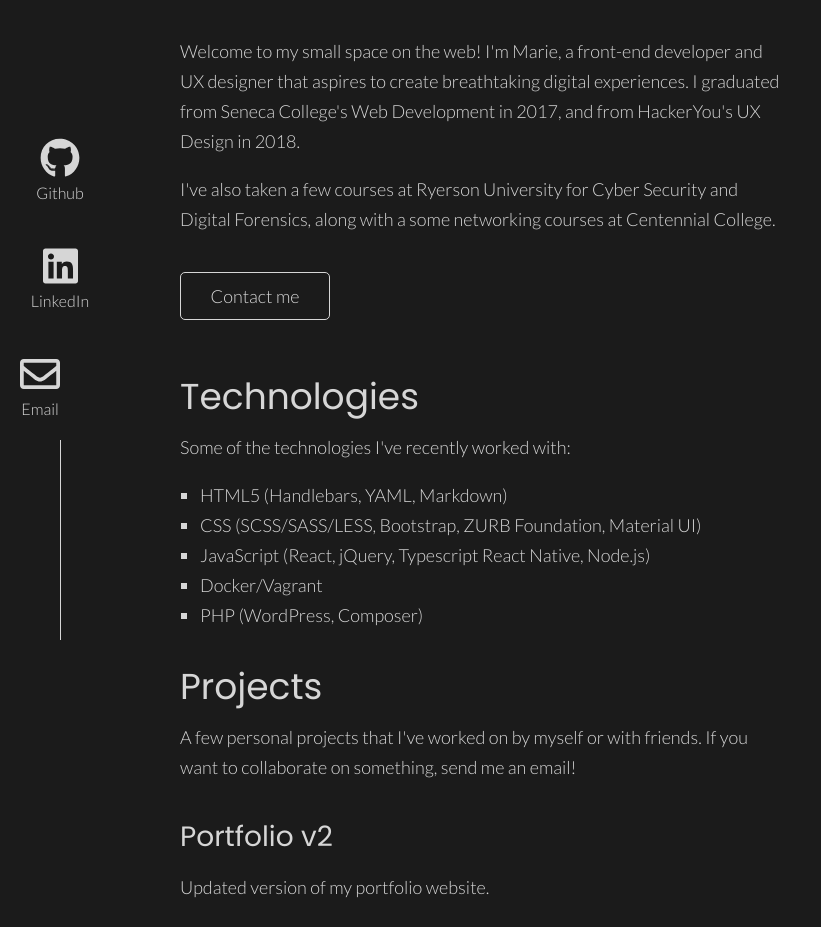
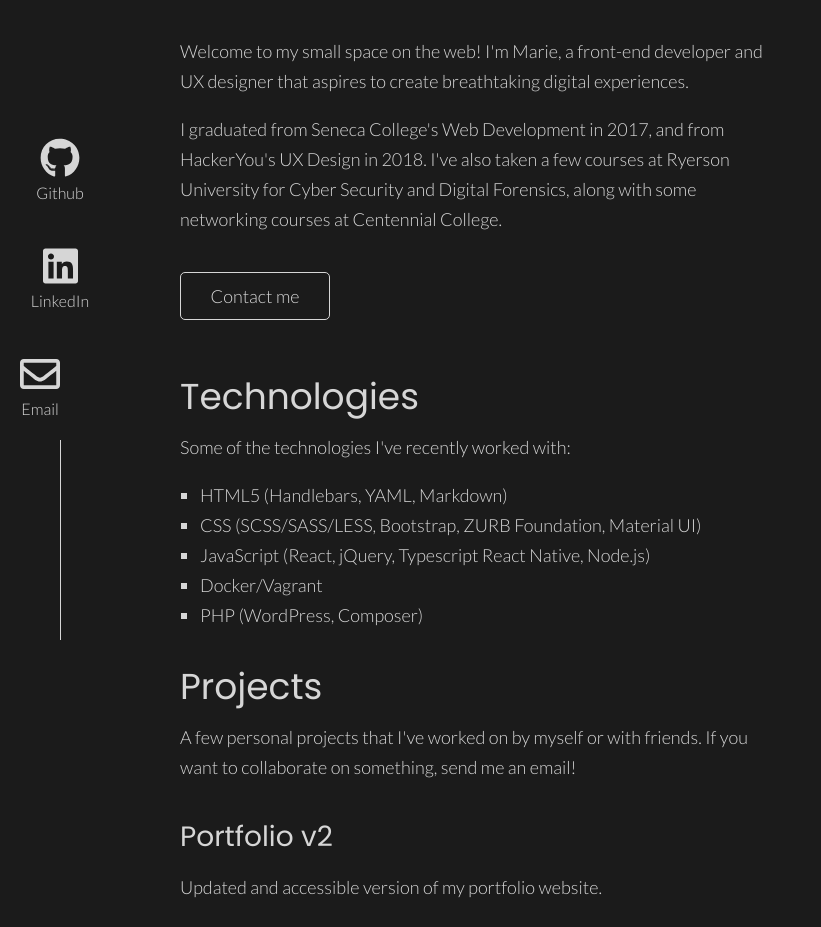
Before and after one commit to gwenevieve/portfolio-v2, a React (Create React App) app: page / in a window 1280 px wide. Shown: the part 160-1087 px from the top of the page, without its empty margins (0-821 px from the left). Built offline with nearby package versions, Linux system fonts and the light colour scheme.

Commit message:
Deleted unused files, small text update

```diff
--- a/src/Components/Header.jsx
+++ b/src/Components/Header.jsx
@@ -12,13 +12,12 @@ const Header = ({ setModalActive }) => {
       <Text>
         Welcome to my small space on the web! I'm Marie, a front-end developer
         and UX designer that aspires to create breathtaking digital experiences.
-        I graduated from Seneca College's Web Development in 2017, and from
-        HackerYou's UX Design in 2018.
       </Text>
       <Text>
-        I've also taken a few courses at Ryerson University for Cyber Security
-        and Digital Forensics, along with a some networking courses at
-        Centennial College.
+        I graduated from Seneca College's Web Development in 2017, and from
+        HackerYou's UX Design in 2018. I've also taken a few courses at Ryerson
+        University for Cyber Security and Digital Forensics, along with some
+        networking courses at Centennial College.
       </Text>
       <Button
         aria="Opens contact dialog"
--- a/src/Lists.json
+++ b/src/Lists.json
@@ -9,7 +9,7 @@
   "projects": [
     {
       "name": "Portfolio v2",
-      "desc": "Updated version of my portfolio website.",
+      "desc": "Updated and accessible version of my portfolio website.",
       "techUsed": [
         "React",
         "styled-components",
@@ -17,7 +17,8 @@
         "CSS Keyframes",
         "Flexbox",
         "ES6",
-        "Yarn"
+        "Yarn",
+        "WCAG 2.0"
       ],
       "Github": "https://github.com/gwenevieve/portfolio-v2"
     },
```
Also changed, not shown: src/logo.svg (deleted), 1 other file (tests, documents, lock files or other folders).
